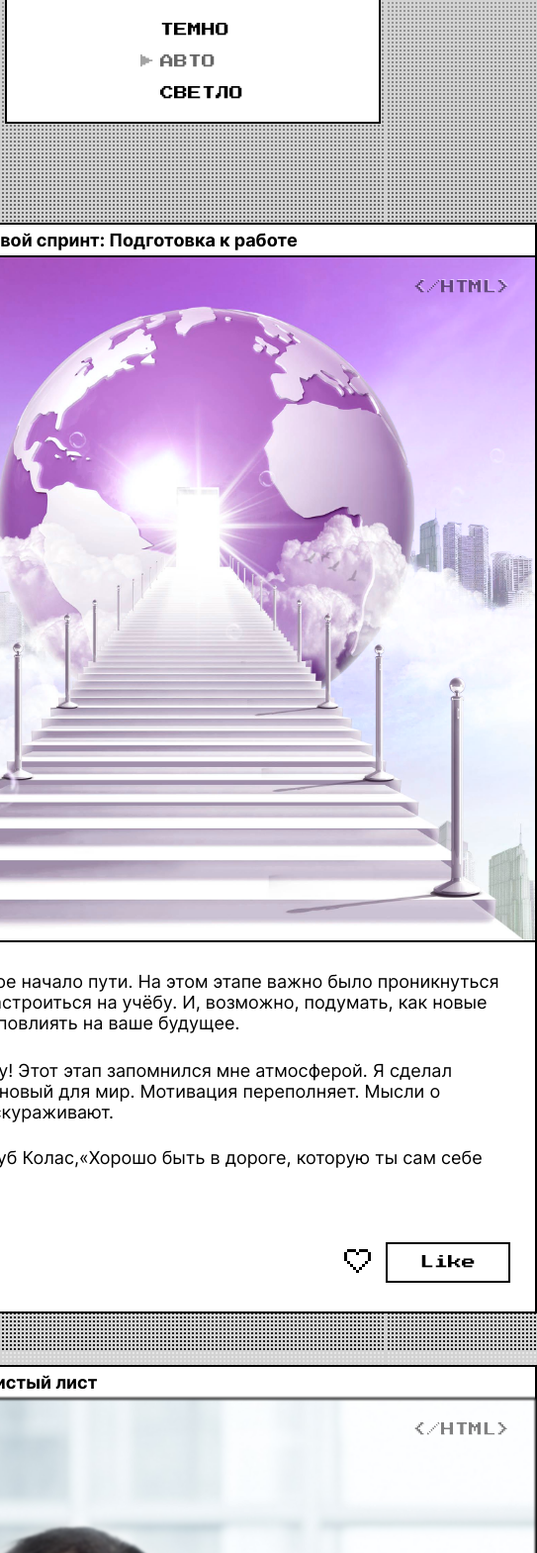
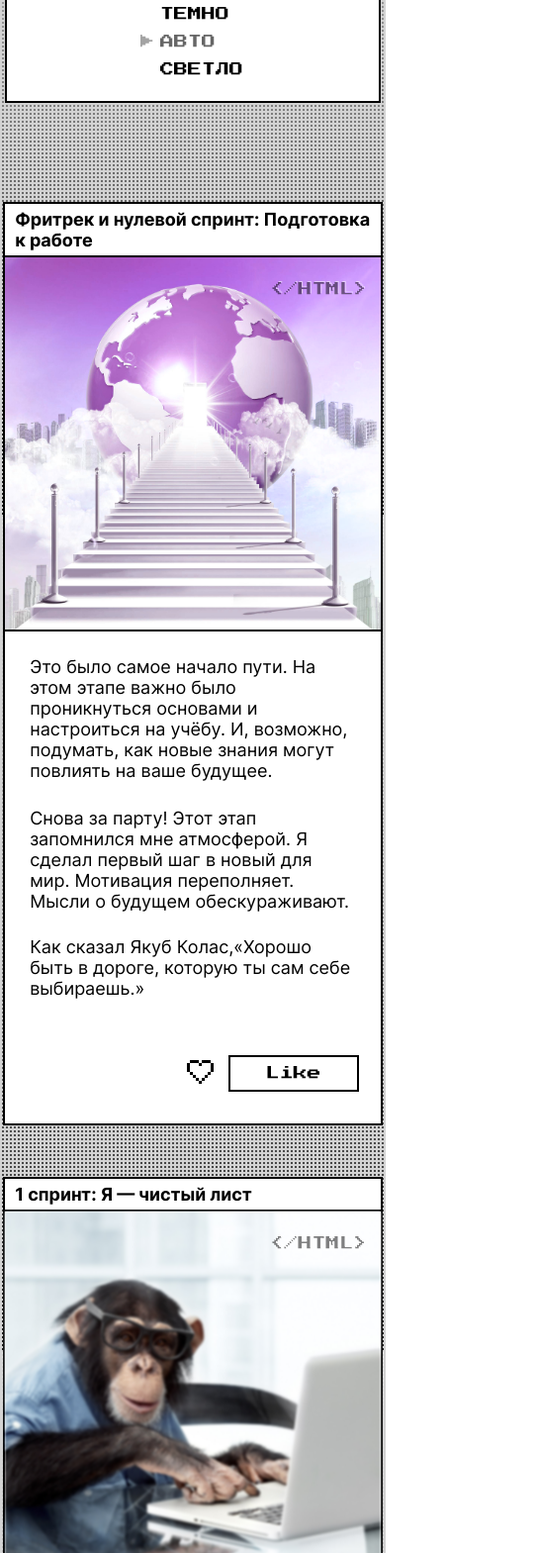
Before and after one commit to Oleg-Pisarkov/zakrivayuschiy-teg-f, a plain HTML site: page index.html in a window 390 px wide. Shown: the part 324-1893 px from the top of the page at 99% size, 543 px wide, since content can reach past the window. Drawn offline with Linux system fonts and the light colour scheme.

Commit message:
адаптив

```diff
--- a/styles/style.css
+++ b/styles/style.css
@@ -40,12 +40,18 @@
   background: var(--background-color);
   inline-size: clamp(23.4375rem, 16.2844rem + 30.520000000000003vw, 43.75rem);
   margin: 100px auto;
+}
+
+@media (width <= 375px) {
+  .header {
+    margin: 106px auto;
+
+  }
 
 
 }
-
 .header__container {
-  padding-block-start: 136px;
+  padding-block-start: clamp(7.5rem, 7.1484rem + 1.5vw, 8.5rem);
   text-align: center;
 
 
@@ -80,7 +86,7 @@
 
 .header__theme-menu {
   padding-block-start: 25px;
-  padding-block-end: 5px;
+  padding-block-end: 12px;
   display: grid;
   justify-content: center;
 
@@ -92,7 +98,7 @@
 }
 
 .theme-menu__item {
-  padding-block-end: 14px;
+  padding-block-end: 10px;
 
 }
 
@@ -160,9 +166,8 @@
 }
 
 .image {
-  inline-size: 694px;
-  block-size: 694px;
-  border: 2px solid #000;
+  inline-size: 100%;
+  block-size: 100%;
   object-fit: cover;
   object-position: center;
 
@@ -205,7 +210,7 @@
   font-size: 14px;
   text-transform: uppercase;
   color: var(--accent-color);
-  inset-inline-end: 25px;
+  inset-inline-end: clamp(0.8125rem, 0.5477rem + 1.13vw, 1.5625rem);
   inset-block-start: 25px;
   text-shadow: 1px -1px var(--background-color);
 
@@ -213,10 +218,17 @@
 
 .content__image {
   position: relative;
+  inline-size: clamp(23.4375rem, 16.2844rem + 30.520000000000003vw, 43.75rem);
+  block-size: clamp(23.4375rem, 16.2844rem + 30.520000000000003vw, 43.75rem);
+  border-block-end: 2px solid var(--accent-color);
+  border-block-start:2px solid var(--accent-color);
+
 
 }
 
 .main {
+  inline-size: clamp(23.4375rem, 16.2844rem + 30.520000000000003vw, 43.75rem);
+  margin: auto;
 
 
 }
@@ -230,7 +242,6 @@
 .main__content-section  {
   background: var(--background-color);
   border: 2px solid var(--accent-color);
-  max-inline-size: 696px;
   align-self: center;
   font-family: var(--main__font);
 
@@ -240,10 +251,9 @@
 
 .content-title {
   font-weight: var(--weight__light__title);
-  text-align: start;
   padding: 5px 10px;
+  font-variation-settings: "wght" var(--weight__light__title);
 
-  font-variation-settings: "wght" var(--weight__light__title);
 
 
 
@@ -263,13 +273,10 @@
 
 .text {
   font-size: 18px;
-
-  text-align: start;
-
 }
 
 .card__like-button {
-  padding: 8.5px 33px;
+  padding: 6.5px 36px;
   border: 2px solid var(--accent-color);
   background-color: var(--background-color);
 
@@ -280,7 +287,7 @@
   .main__button {
     display: flex;
     justify-content: end;
-    padding: 29px 25px;
+    padding: 32px 22px;
     gap: 9px;
 
   }
@@ -309,15 +316,27 @@
 
   }
 
+  .footer {
+    inline-size: clamp(19.125rem, 18.4875rem + 2.7199999999999998vw, 20.9375rem);
+    margin: clamp(4.3125rem, 4.6875rem + -1.6vw, 3.25rem) auto clamp(6.25rem, 6.1398rem + 0.47000000000000003vw, 6.5625rem);
+
+  }
+
   .footer__button {
     border: 2px solid #000;
     display: flex;
     justify-content: center;
     gap: 8px;
-    margin: 44px auto 105px;
-    max-inline-size: 335px;
     background-color: var(--background-color);
-    padding: 19px 18px;
+    padding: 18px 17px;
+  }
+
+  @media (width <= 375px) {
+    .footer__button {
+      flex-direction: column;
+      align-items: center;
+    }
+
   }
 
   .footer__floppy {
```
